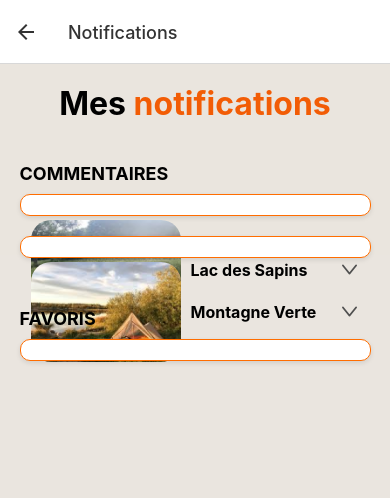
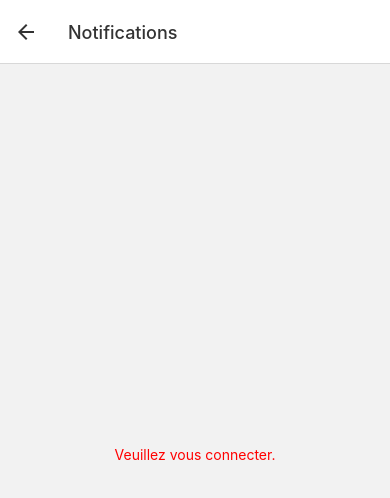
Before and after one commit to lucasleroyy/IWA_Campseeker_IG5, a React Native app: screen /Notifications in a window 390 px wide. Shown: the top 498 px of the page. Built offline with nearby package versions, Linux system fonts and the light colour scheme.

Commit message:
notifications ok

```diff
--- a/src/Pages/Notifications.js
+++ b/src/Pages/Notifications.js
@@ -1,51 +1,34 @@
-import React, { useState } from "react";
+import React, { useEffect, useState } from "react";
 import {
   View,
   Text,
   StyleSheet,
-  ScrollView,
+  FlatList,
   TouchableOpacity,
   Modal,
-  TextInput,
-  Keyboard,
-  FlatList,
+  ActivityIndicator,
 } from "react-native";
+import { useDispatch, useSelector } from "react-redux";
+import {
+  fetchUnreadNotifications,
+  markNotificationAsRead,
+} from "../redux/actions/notifsActions";
 import BoiteBlanche from "../components/Boite_blanche";
-import Photo from "../components/Photo";
-import Bouton from "../components/Bouton";
-import { AntDesign, MaterialIcons } from "@expo/vector-icons";
 
 const PageNotifications = () => {
-  const [activeNotification, setActiveNotification] = useState(null);
+  const dispatch = useDispatch();
+  const { notifications, loading, error } = useSelector(
+    (state) => state.notifications
+  );
+  const userInfo = useSelector((state) => state.user.userInfo); // Utilisateur connecté
   const [isModalVisible, setModalVisible] = useState(false);
   const [selectedNotification, setSelectedNotification] = useState(null);
-  const [response, setResponse] = useState("");
 
-  const notifications = [
-    {
-      id: 1,
-      placeName: "Lac des Sapins",
-      photo: require("../../assets/bivouac.png"),
-      username: "@User1",
-      comment: "Est-ce qu'il y a des randonnées à proximité?",
-    },
-    {
-      id: 2,
-      placeName: "Montagne Verte",
-      photo: require("../../assets/bivouac3.png"),
-      username: "@User2",
-      comment: "Super endroit pour camper, merci !",
-    },
-  ];
-
-  const favorisNotifications = [
-    { id: 1, username: "@User1", placeName: "Lac Bleu" },
-    { id: 2, username: "@User2", placeName: "Forêt de Chênes" },
-  ];
-
-  const toggleNotification = (id) => {
-    setActiveNotification(activeNotification === id ? null : id);
-  };
+  useEffect(() => {
+    if (userInfo?.userId) {
+      dispatch(fetchUnreadNotifications());
+    }
+  }, [dispatch, userInfo]);
 
   const handleOpenModal = (notification) => {
     setSelectedNotification(notification);
@@ -54,96 +37,101 @@ const PageNotifications = () => {
 
   const handleCloseModal = () => {
     setModalVisible(false);
-    setResponse("");
-    Keyboard.dismiss();
+    setSelectedNotification(null);
   };
 
-  const handleSubmitResponse = () => {
-    console.log(`Réponse au commentaire "${selectedNotification.comment}": ${response}`);
+  const handleMarkAsRead = async () => {
+    if (selectedNotification) {
+      await dispatch(markNotificationAsRead(selectedNotification.notificationId));
       handleCloseModal();
+      // Re-fetch les notifications non lues
+      dispatch(fetchUnreadNotifications());
+    }
   };
 
-  const renderFavorisItem = ({ item }) => (
-    <View style={styles.favorisRow}>
-      <Text style={styles.favorisText}>
-        {item.username} a ajouté votre lieu {item.placeName} à ses favoris
-      </Text>
+  const renderNotificationItem = ({ item }) => (
+    <TouchableOpacity
+      style={styles.notificationRow}
+      onPress={() => handleOpenModal(item)}
+    >
+      <Text style={styles.notificationType}>{item.type}</Text>
+    </TouchableOpacity>
+  );
+
+  if (!userInfo) {
+    return (
+      <View style={styles.errorContainer}>
+        <Text style={styles.errorText}>Veuillez vous connecter.</Text>
       </View>
     );
+  }
+
+  if (loading) {
+    return (
+      <View style={styles.loadingContainer}>
+        <ActivityIndicator size="large" color="#F25C05" />
+      </View>
+    );
+  }
+
+  if (error) {
+    return (
+      <View style={styles.errorContainer}>
+        <Text style={styles.errorText}>Erreur : {error}</Text>
+      </View>
+    );
+  }
 
   return (
     <View style={styles.container}>
-      <ScrollView contentContainerStyle={styles.scrollContainer}>
       <Text style={styles.titre}>
         Mes <Text style={{ color: "#F25C05" }}>notifications</Text>
       </Text>
 
-        <Text style={styles.sectionTitle}>COMMENTAIRES</Text>
-        {notifications.map((notif) => (
-          <BoiteBlanche key={notif.id}>
-            <TouchableOpacity
-              style={styles.notifContainer}
-              onPress={() => toggleNotification(notif.id)}
-            >
-              <View style={styles.photoAndNameContainer}>
-                <Photo imageUrl={notif.photo} width={150} height={100} />
-                <Text style={styles.placeName}>{notif.placeName}</Text>
-              </View>
-              <AntDesign
-                name={activeNotification === notif.id ? "up" : "down"}
-                size={20}
-                color="#4F4F4F"
+      <BoiteBlanche>
+        {notifications && notifications.length > 0 ? (
+          <FlatList
+            data={notifications}
+            keyExtractor={(item) => item.notificationId.toString()}
+            renderItem={renderNotificationItem}
           />
-            </TouchableOpacity>
-
-            {activeNotification === notif.id && (
-              <View style={styles.commentContainer}>
-                <Text style={styles.username}>{notif.username}</Text>
-                <Text style={styles.comment}>{notif.comment}</Text>
-                <Bouton label="Répondre" onClick={() => handleOpenModal(notif)} />
-              </View>
+        ) : (
+          <Text style={styles.message}>
+            Vous n'avez pas de notifications pour le moment.
+          </Text>
         )}
       </BoiteBlanche>
-        ))}
 
-        <Text style={styles.sectionTitle}>FAVORIS</Text>
-        <BoiteBlanche>
-          <FlatList
-            data={favorisNotifications}
-            keyExtractor={(item) => item.id.toString()}
-            renderItem={renderFavorisItem}
-          />
-        </BoiteBlanche>
-      </ScrollView>
-
-      <Modal
-        animationType="slide"
-        transparent={true}
-        visible={isModalVisible}
-        onRequestClose={handleCloseModal}
+      {/* Modal pour afficher les détails de la notification */}
+      <Modal visible={isModalVisible} animationType="slide" transparent={true}>
+        <View style={styles.modalContainer}>
+          <View style={styles.modalContent}>
+            {selectedNotification && (
+              <>
+                <Text style={styles.modalTitle}>
+                  {selectedNotification.type}
+                </Text>
+                <Text style={styles.modalMessage}>
+                  {selectedNotification.message}
+                </Text>
+                <View style={styles.modalButtons}>
+                  <TouchableOpacity
+                    style={[styles.modalButton, styles.cancelButton]}
+                    onPress={handleCloseModal}
                   >
-        <View style={styles.modalContainer}>
-          <View style={styles.modalView}>
-            <TouchableOpacity style={styles.closeButton} onPress={handleCloseModal}>
-              <MaterialIcons name="close" size={24} color="#FFF" />
+                    <Text style={styles.cancelButtonText}>Annuler</Text>
                   </TouchableOpacity>
-
-            <Text style={styles.modalTitle}>Répondre au commentaire</Text>
-            {selectedNotification && (
-              <Text style={styles.modalQuestion}>{selectedNotification.comment}</Text>
+                  <TouchableOpacity
+                    style={[styles.modalButton, styles.submitButton]}
+                    onPress={handleMarkAsRead}
+                  >
+                    <Text style={styles.submitButtonText}>
+                      Marquer comme lu
+                    </Text>
+                  </TouchableOpacity>
+                </View>
+              </>
             )}
-
-            <TextInput
-              style={styles.textInput}
-              placeholder="Votre réponse..."
-              value={response}
-              onChangeText={setResponse}
-              multiline
-            />
-
-            <View style={styles.buttonContainer}>
-              <Bouton label="Envoyer" onClick={handleSubmitResponse} color="#F25C05" />
-            </View>
           </View>
         </View>
       </Modal>
@@ -157,114 +145,91 @@ const styles = StyleSheet.create({
     backgroundColor: "rgba(166, 116, 55, 0.1)",
     paddingBottom: 50,
   },
-  scrollContainer: {
-    flexGrow: 1,
-    paddingVertical: "5%",
-  },
   titre: {
     fontSize: 32,
     fontWeight: "bold",
     textAlign: "center",
     color: "#000",
+    marginVertical: 20,
   },
-  notifContainer: {
-    flexDirection: "row",
-    justifyContent: "space-between",
-    alignItems: "center",
-    paddingVertical: 15,
+  notificationRow: {
+    paddingVertical: 10,
+    borderBottomWidth: 0.5,
+    borderColor: "#ccc",
   },
-  photoAndNameContainer: {
-    flexDirection: "row",
-    alignItems: "center",
-    flex: 1,
-  },
-  placeName: {
+  notificationType: {
     fontSize: 16,
-    fontWeight: "bold",
-    color: "#000",
-    marginLeft: 10,
-  },
-  commentContainer: {
-    paddingVertical: 10,
-    paddingLeft: 10,
-    borderTopColor: "#E0E0E0",
-    borderTopWidth: 1,
-    marginTop: 10,
-  },
-  username: {
-    fontSize: 14,
-    fontWeight: "bold",
-    color: "#F25C05",
-  },
-  comment: {
-    fontSize: 14,
-    color: "#4F4F4F",
-    marginVertical: 5,
+    color: "#333",
   },
   modalContainer: {
     flex: 1,
     justifyContent: "center",
     alignItems: "center",
-    backgroundColor: "rgba(0, 0, 0, 0.5)",
+    backgroundColor: "rgba(0,0,0,0.5)",
   },
-  modalView: {
+  modalContent: {
     width: "80%",
-    backgroundColor: "white",
+    padding: 20,
+    backgroundColor: "#fff",
     borderRadius: 10,
-    padding: 20,
     alignItems: "center",
-    elevation: 5,
-  },
-  closeButton: {
-    position: "absolute",
-    top: 10,
-    right: 10,
-    backgroundColor: "#F25C05",
-    borderRadius: 20,
-    padding: 5,
   },
   modalTitle: {
-    fontSize: 18,
+    fontSize: 20,
     fontWeight: "bold",
     marginBottom: 10,
-    color: "#F25C05",
   },
-  modalQuestion: {
+  modalMessage: {
     fontSize: 16,
-    marginBottom: 20,
+    marginVertical: 10,
     textAlign: "center",
   },
-  textInput: {
+  modalButtons: {
+    flexDirection: "row",
+    justifyContent: "space-between",
     width: "100%",
-    height: 80,
-    borderColor: "#CCC",
-    borderWidth: 1,
+    marginTop: 20,
+  },
+  modalButton: {
+    flex: 1,
+    marginHorizontal: 5,
+    padding: 10,
     borderRadius: 5,
-    paddingHorizontal: 10,
-    marginBottom: 20,
-    textAlignVertical: "top",
-  },
-  buttonContainer: {
-    width: "100%",
+    alignItems: "center",
     justifyContent: "center",
   },
-  sectionTitle: {
+  cancelButton: {
+    backgroundColor: "#ccc",
+  },
+  submitButton: {
+    backgroundColor: "#F25C05",
+  },
+  cancelButtonText: {
+    color: "#000",
+    fontWeight: "bold",
+  },
+  submitButtonText: {
+    color: "#fff",
+    fontWeight: "bold",
+  },
+  loadingContainer: {
+    flex: 1,
+    justifyContent: "center",
+    alignItems: "center",
+  },
+  errorContainer: {
+    flex: 1,
+    justifyContent: "center",
+    alignItems: "center",
+  },
+  errorText: {
+    color: "red",
+  },
+  message: {
     fontSize: 18,
-    fontWeight: "bold",
-    color: "#000",
-    marginLeft: "5%",
-    marginTop: 40,
-  },
-  favorisRow: {
-    flexDirection: "row",
-    justifyContent: "space-between",
-    paddingVertical: 10,
-    borderBottomWidth: 0.5,
-    borderColor: "#ccc",
-  },
-  favorisText: {
-    fontSize: 16,
-    color: "#333",
+    color: "#555",
+    textAlign: "center",
+    marginTop: 20,
   },
 });
 
--- a/src/Pages/Profil_user.js
+++ b/src/Pages/Profil_user.js
@@ -1,21 +1,31 @@
-import React from 'react';
-import { ScrollView, View, Text, StyleSheet } from 'react-native';
-import ChampRedirection from '../components/Champ_redirection';
-import Bandeau from '../components/Bandeau';
-import { useDispatch } from 'react-redux';
-import { resetStore } from '../redux/actions/configAction';
-import { persistor } from '../redux/store';
+import React, { useEffect } from "react";
+import { ScrollView, View, Text, StyleSheet, TouchableOpacity } from "react-native";
+import { useDispatch, useSelector } from "react-redux";
+import Icon from "react-native-vector-icons/MaterialCommunityIcons";
+import { resetStore } from "../redux/actions/configAction";
+import { fetchUnreadNotifications } from "../redux/actions/notifsActions";
+import { persistor } from "../redux/store";
+import ChampRedirection from "../components/Champ_redirection";
+import Bandeau from "../components/Bandeau";
 
 const PageProfil = ({ navigation }) => {
   const dispatch = useDispatch();
 
+  // Sélectionnez les notifications depuis Redux
+  const { notifications } = useSelector((state) => state.notifications);
+
+  // Comptez uniquement les notifications non lues
+  const unreadCount = notifications.filter((notif) => !notif.isRead).length;
+
+  useEffect(() => {
+    dispatch(fetchUnreadNotifications());
+  }, [dispatch]);
 
   const handleLogout = () => {
     dispatch(resetStore());
     persistor.purge(); // Réinitialise complètement redux-persist
-    navigation.navigate('Connexion');
+    navigation.navigate("Connexion");
   };
-
 
   return (
     <View style={styles.container}>
@@ -23,29 +33,77 @@ const PageProfil = ({ navigation }) => {
         <Text style={styles.title}>Profil</Text>
         <View style={styles.section}>
           <Text style={styles.sectionTitle}>GÉNÉRAL</Text>
-          <ChampRedirection label="Mon compte" targetScreen="MonCompte" navigation={navigation} />
-          <ChampRedirection label="Mes lieux" targetScreen="MesLieux" navigation={navigation} />
-          <ChampRedirection label="Paramètres" targetScreen="Parametres" navigation={navigation} />
-          <ChampRedirection label="Notifications" targetScreen="Notifications" navigation={navigation} icon="bell" />
+
+          {/* Autres champs */}
+          <ChampRedirection
+            label="Mon compte"
+            targetScreen="MonCompte"
+            navigation={navigation}
+          />
+          <ChampRedirection
+            label="Mes lieux"
+            targetScreen="MesLieux"
+            navigation={navigation}
+          />
+          <ChampRedirection
+            label="Paramètres"
+            targetScreen="Parametres"
+            navigation={navigation}
+          />
         </View>
+        {/* Champ Notifications avec cloche et compteur */}
+        <TouchableOpacity
+            style={styles.notificationContainer}
+            onPress={() => navigation.navigate("Notifications")}
+          >
+            <View style={styles.labelContainer}>
+              <Icon
+                name={unreadCount > 0 ? "bell" : "bell-outline"}
+                size={20}
+                color="#000"
+                style={styles.icon}
+              />
+              <Text style={styles.label}>Notifications</Text>
+            </View>
+            <View style={styles.rightContainer}>
+              {unreadCount > 0 && (
+                <View style={styles.badge}>
+                  <Text style={styles.badgeText}>{unreadCount}</Text>
+                </View>
+              )}
+              <Icon name="chevron-right" size={30} color="#597962" />
+            </View>
+          </TouchableOpacity>
 
         <View style={styles.section}>
           <Text style={styles.sectionTitle}>AIDE</Text>
-          <ChampRedirection label="F.A.Q" targetScreen="faq_user" navigation={navigation} />
+          <ChampRedirection
+            label="F.A.Q"
+            targetScreen="faq_user"
+            navigation={navigation}
+          />
         </View>
 
         <View style={styles.section}>
           <Text style={styles.sectionTitle}>LÉGAL</Text>
-          <ChampRedirection label="Condition générales d'utilisation" targetScreen="ConditionsService" navigation={navigation} />
-          <ChampRedirection label="Politique de confidentialité" targetScreen="PolitiqueConfidentialite" navigation={navigation} />
+          <ChampRedirection
+            label="Conditions générales d'utilisation"
+            targetScreen="ConditionsService"
+            navigation={navigation}
+          />
+          <ChampRedirection
+            label="Politique de confidentialité"
+            targetScreen="PolitiqueConfidentialite"
+            navigation={navigation}
+          />
         </View>
 
         <View style={styles.section}>
-        <ChampRedirection
-          label="Déconnexion"
-          onPress={handleLogout}
-          style={styles.deconnexion}
-        />
+          <ChampRedirection
+            label="Déconnexion"
+            onPress={handleLogout}
+            style={styles.deconnexion}
+          />
         </View>
       </ScrollView>
 
@@ -57,33 +115,80 @@ const PageProfil = ({ navigation }) => {
 const styles = StyleSheet.create({
   container: {
     flex: 1,
-    backgroundColor: '#F6F6F6',
+    backgroundColor: "#F6F6F6",
     paddingBottom: 50,
   },
   scrollContent: {
     flexGrow: 1,
-    paddingVertical: '15%',
-    alignItems: 'center',
+    paddingVertical: "15%",
+    alignItems: "center",
   },
   title: {
     fontSize: 32,
-    fontWeight: 'bold',
-    textAlign: 'center',
+    fontWeight: "bold",
+    textAlign: "center",
     marginBottom: 20,
-    color: '#F25C05',
+    color: "#F25C05",
   },
   section: {
     marginVertical: 10,
   },
   sectionTitle: {
     fontSize: 18,
-    fontWeight: 'bold',
-    color: '#000',
-    marginLeft: '5%',
+    fontWeight: "bold",
+    color: "#000",
+    marginLeft: "5%",
     marginBottom: 10,
   },
+  notificationContainer: {
+    flexDirection: "row",
+    alignItems: "center",
+    backgroundColor: "#FFFFFF",
+    borderRadius: 20,
+    height: 50,
+    width: "90%",
+    alignSelf: "center",
+    paddingHorizontal: 15,
+    marginVertical: 10,
+    justifyContent: "space-between",
+    shadowColor: "#000",
+    shadowOffset: { width: 0, height: 1 },
+    shadowOpacity: 0.1,
+    shadowRadius: 2,
+    elevation: 2,
+  },
+  labelContainer: {
+    flexDirection: "row",
+    alignItems: "center",
+  },
+  icon: {
+    marginRight: 10,
+  },
+  label: {
+    fontSize: 16,
+    fontWeight: "bold",
+    color: "#000",
+  },
+  rightContainer: {
+    flexDirection: "row",
+    alignItems: "center",
+  },
+  badge: {
+    backgroundColor: "#F25C05",
+    borderRadius: 10,
+    width: 20,
+    height: 20,
+    justifyContent: "center",
+    alignItems: "center",
+    marginRight: 10,
+  },
+  badgeText: {
+    color: "#FFF",
+    fontSize: 12,
+    fontWeight: "bold",
+  },
   deconnexion: {
-    color: '#F2994A',
+    color: "#F2994A",
   },
 });
 
--- /dev/null
+++ b/src/redux/actions/notifsActions.js
@@ -0,0 +1,58 @@
+import {createAsyncThunk } from "@reduxjs/toolkit";
+
+// Action pour récupérer les notifications non lues
+export const fetchUnreadNotifications = createAsyncThunk(
+  "notifications/fetchUnread",
+  async (_, thunkAPI) => {
+    const state = thunkAPI.getState();
+    const apiUrl = state.config.apiUrl; // URL de l'API depuis la config
+    const userId = state.user.userInfo?.userId; // ID de l'utilisateur connecté
+
+    if (!userId) {
+      return thunkAPI.rejectWithValue("Utilisateur non connecté.");
+    }
+
+    try {
+      const response = await fetch(`${apiUrl}/notifications/unread?userId=${userId}`);
+
+      if (!response.ok) {
+        throw new Error("Erreur lors de la récupération des notifications.");
+      }
+
+      const data = await response.json();
+      return data;
+    } catch (error) {
+      return thunkAPI.rejectWithValue(error.message);
+    }
+  }
+);
+
+// Action pour marquer une notification comme lue
+export const markNotificationAsRead = createAsyncThunk(
+  "notifications/markAsRead",
+  async (notificationId, thunkAPI) => {
+    const state = thunkAPI.getState();
+    const apiUrl = state.config.apiUrl; // URL de l'API depuis la config
+
+    try {
+      const response = await fetch(
+        `${apiUrl}/notifications/${notificationId}/read`,
+        {
+          method: "PUT",
+          headers: {
+            "Content-Type": "application/json",
+          },
+        }
+      );
+
+      if (!response.ok) {
+        throw new Error("Erreur lors de la mise à jour de la notification.");
+      }
+
+      const data = await response.json();
+      return data;
+    } catch (error) {
+      return thunkAPI.rejectWithValue(error.message);
+    }
+  }
+);
--- a/src/redux/reducers/indexReducer.js
+++ b/src/redux/reducers/indexReducer.js
@@ -7,6 +7,7 @@ import equipmentReducer from './equipmentReducer';
 import favorisReducer from './favorisReducer';
 import flagReducer from './flagsReducer';
 import commentReducer from './commentsReducer';
+import notifsReducer from './notifsReducer';
 
 const appReducer = combineReducers({
   user: userReducer,
@@ -16,6 +17,7 @@ const appReducer = combineReducers({
   favoris: favorisReducer,
   flags: flagReducer,
   comments: commentReducer,
+  notifications: notifsReducer,
 });
 
 const rootReducer = (state, action) => {
```
Also changed, not shown: src/redux/reducers/notifsReducer.js (added, +40 -0 lines). Lines whose indentation alone changed are shown as unchanged.
